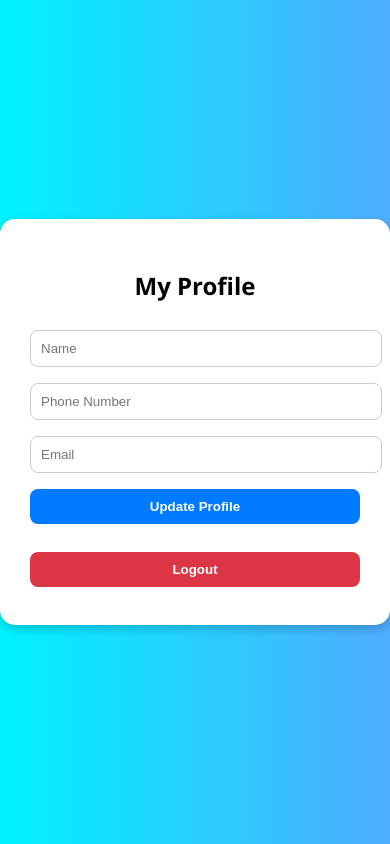
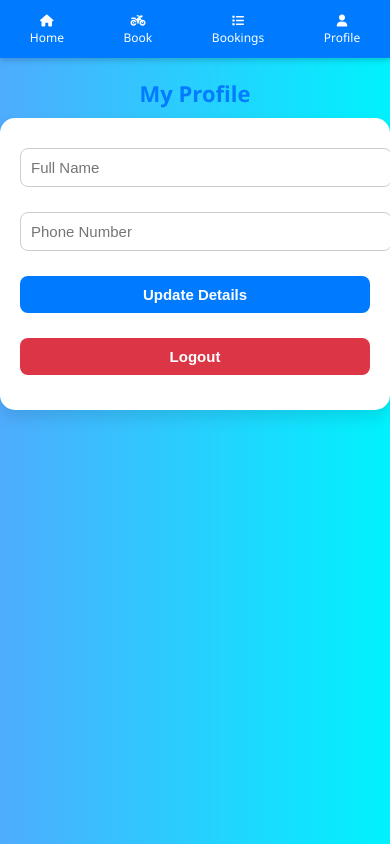
Before and after one commit to myselfrakib/Waveridecistomer, a plain HTML site: page profile.html in a window 390 px wide. Drawn offline with Linux system fonts and the light colour scheme; no server answers; a web font is replaced by a local one.

Commit message:
Update profile.html

```diff
--- a/profile.html
+++ b/profile.html
@@ -3,122 +3,170 @@
 <head>
   <meta charset="UTF-8" />
   <meta name="viewport" content="width=device-width, initial-scale=1.0"/>
-  <title>My Profile - WaveRide</title>
+  <title>WaveRide - Profile</title>
+  <link rel="stylesheet" href="https://fonts.googleapis.com/css2?family=Segoe+UI&display=swap">
+  <script src="https://kit.fontawesome.com/a2d9d6b3f3.js" crossorigin="anonymous"></script>
   <style>
     body {
+      margin: 0;
       font-family: 'Segoe UI', sans-serif;
-      background: linear-gradient(to right, #00f2fe, #4facfe);
-      margin: 0;
-      padding: 0;
+      background: linear-gradient(to right, #4facfe, #00f2fe);
+      color: #333;
+      padding-bottom: 80px;
+    }
+
+    nav.topbar {
       display: flex;
-      justify-content: center;
+      justify-content: space-around;
       align-items: center;
-      height: 100vh;
+      background-color: #007bff;
+      color: white;
+      padding: 12px 0;
+      font-size: 14px;
+      box-shadow: 0 2px 6px rgba(0,0,0,0.2);
+      position: sticky;
+      top: 0;
+      width: 100%;
+      z-index: 1000;
     }
-    .profile-container {
-      background: #fff;
-      padding: 30px;
-      border-radius: 15px;
-      box-shadow: 0 4px 10px rgba(0,0,0,0.2);
-      width: 100%;
-      max-width: 400px;
+
+    nav.topbar a {
+      color: white;
+      text-align: center;
+      text-decoration: none;
+      font-size: 13px;
     }
+
     h2 {
       text-align: center;
-      margin-bottom: 20px;
+      color: #007bff;
+      margin: 20px 10px 10px;
+      font-size: 22px;
     }
+
+    .container {
+      max-width: 500px;
+      margin: auto;
+      padding: 20px;
+      background: #fff;
+      border-radius: 15px;
+      box-shadow: 0 8px 16px rgba(0,0,0,0.1);
+    }
+
     input, button {
       width: 100%;
       padding: 10px;
-      margin: 8px 0;
+      margin-top: 10px;
+      margin-bottom: 15px;
       border-radius: 8px;
       border: 1px solid #ccc;
+      font-size: 1rem;
     }
+
     button {
-      background-color: #007bff;
+      background: #007bff;
       color: white;
       border: none;
       font-weight: bold;
       cursor: pointer;
     }
-    button:hover {
-      background-color: #0056b3;
+
+    button.logout {
+      background: #dc3545;
+      margin-top: 10px;
     }
-    .logout {
-      margin-top: 20px;
-      background-color: #dc3545;
+
+    @media (max-width: 480px) {
+      nav.topbar a {
+        font-size: 12px;
+      }
+      input, button {
+        font-size: 15px;
+      }
     }
   </style>
 </head>
 <body>
 
-<div class="profile-container">
-  <h2>My Profile</h2>
-  <form id="profileForm">
-    <input type="text" id="name" placeholder="Name" required />
-    <input type="text" id="phone" placeholder="Phone Number" required />
-    <input type="email" id="email" placeholder="Email" readonly />
-    <button type="submit">Update Profile</button>
-  </form>
-  <button class="logout" id="logoutBtn">Logout</button>
+<nav class="topbar">
+  <a href="index.html"><i class="fas fa-home"></i><br>Home</a>
+  <a href="booking.html"><i class="fas fa-motorcycle"></i><br>Book</a>
+  <a href="mybookings.html"><i class="fas fa-list"></i><br>Bookings</a>
+  <a href="profile.html"><i class="fas fa-user"></i><br>Profile</a>
+</nav>
+
+<h2>My Profile</h2>
+<div class="container">
+  <input type="text" id="name" placeholder="Full Name" />
+  <input type="text" id="phone" placeholder="Phone Number" />
+  <button onclick="updateProfile()">Update Details</button>
+  <button class="logout" onclick="logout()">Logout</button>
 </div>
 
 <script type="module">
   import { initializeApp } from "https://www.gstatic.com/firebasejs/11.6.0/firebase-app.js";
+  import { getDatabase, ref, set, get } from "https://www.gstatic.com/firebasejs/11.6.0/firebase-database.js";
   import { getAuth, onAuthStateChanged, signOut } from "https://www.gstatic.com/firebasejs/11.6.0/firebase-auth.js";
-  import { getDatabase, ref, get, set } from "https://www.gstatic.com/firebasejs/11.6.0/firebase-database.js";
 
   const firebaseConfig = {
     apiKey: "AIzaSyBHKD70OH34uj7yA0tjBtQZuDbRcRiFins",
     authDomain: "waveride-bike-rental-service.firebaseapp.com",
+    databaseURL: "https://waveride-bike-rental-service-default-rtdb.firebaseio.com",
     projectId: "waveride-bike-rental-service",
-    storageBucket: "waveride-bike-rental-service.firebasestorage.app",
+    storageBucket: "waveride-bike-rental-service.appspot.com",
     messagingSenderId: "341920732961",
     appId: "1:341920732961:web:3967e19131f8984f0f1060"
   };
 
   const app = initializeApp(firebaseConfig);
-  const auth = getAuth(app);
   const db = getDatabase(app);
+  const auth = getAuth();
 
   const nameInput = document.getElementById("name");
   const phoneInput = document.getElementById("phone");
-  const emailInput = document.getElementById("email");
 
-  onAuthStateChanged(auth, async (user) => {
+  let currentUser = null;
+
+  onAuthStateChanged(auth, async user => {
     if (!user) {
-      alert("You must be logged in.");
-      window.location.href = "index.html";
+      alert("Please log in to access your profile.");
+      window.location.href = "login.html";
       return;
     }
-
-    const userRef = ref(db, 'users/' + user.uid);
+    currentUser = user;
+    const userRef = ref(db, `users/${user.uid}`);
     const snapshot = await get(userRef);
     if (snapshot.exists()) {
       const data = snapshot.val();
-      nameInput.value = data.name || "";
-      phoneInput.value = data.phone || "";
-      emailInput.value = user.email || "";
-    } else {
-      emailInput.value = user.email || "";
+      nameInput.value = data.name || '';
+      phoneInput.value = data.phone || '';
     }
-
-    document.getElementById("profileForm").addEventListener("submit", async (e) => {
-      e.preventDefault();
-      await set(userRef, {
-        name: nameInput.value,
-        phone: phoneInput.value,
-        email: user.email
-      });
-      alert("Profile updated successfully!");
-    });
   });
 
-  document.getElementById("logoutBtn").addEventListener("click", () => {
+  window.updateProfile = function () {
+    if (!currentUser) return;
+    const name = nameInput.value.trim();
+    const phone = phoneInput.value.trim();
+    if (!name || !phone) {
+      alert("Please fill out all fields.");
+      return;
+    }
+    set(ref(db, `users/${currentUser.uid}`), {
+      name,
+      phone,
+      email: currentUser.email
+    }).then(() => {
+      alert("Profile updated!");
+    });
+  };
+
+  window.logout = function () {
     signOut(auth).then(() => {
-      window.location.href = "index.html";
+      alert("Logged out!");
+      window.location.href = "login.html";
     });
-  });
+  };
 </script>
+
 </body>
 </html>
```
